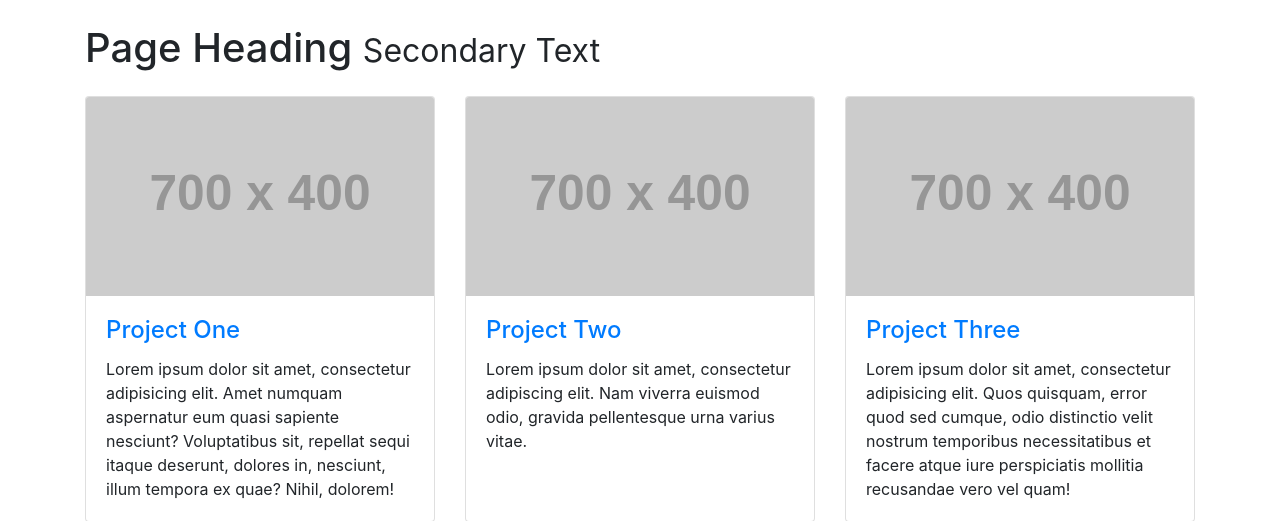
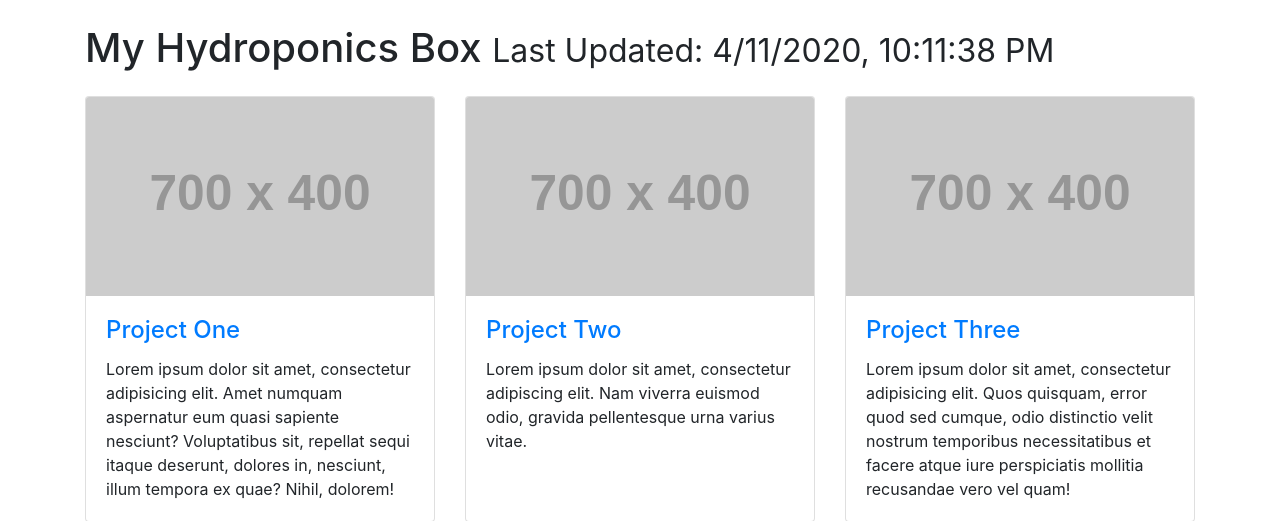
Before and after one commit to phadjian/hydroponics, a Flask app: page / in a window 1280 px wide. Shown: the top 521 px of the page. Run offline with Flask 2, Linux system fonts and the light colour scheme; grey boxes labelled with a size stand in for pictures from a placeholder-image service; some libraries are stand-ins or nearby versions.

Commit message:
changing content

```diff
--- a/webapp/templates/newPage.html
+++ b/webapp/templates/newPage.html
@@ -3,35 +3,20 @@
 <head>
     <meta charset="utf-8">
     <meta name="viewport" content="width=device-width, initial-scale=1, shrink-to-fit=no">
-    <title>Basic Bootstrap Template</title>
+    <title>Hydroponics System Info</title>
     <!-- Bootstrap CSS file -->
     <link rel="stylesheet" href="https://stackpath.bootstrapcdn.com/bootstrap/4.3.1/css/bootstrap.min.css" integrity="sha384-ggOyR0iXCbMQv3Xipma34MD+dH/1fQ784/j6cY/iJTQUOhcWr7x9JvoRxT2MZw1T" crossorigin="anonymous">
 </head>
 <body>
-	<!--
-    <h1>Hello, world!</h1>
-    <div class="container">
-    	<div class="row">
-        	<div class="col-lg-4"><p>Box 1</p></div>
-        	<div class="col-lg-4"><p>Box 2</p></div>
-        	<div class="col-lg-4"><p>Box 3</p></div>
-        	<div class="col-lg-4"><p>Box 4</p></div>
-        	<div class="col-lg-4"><p>Box 5</p></div>
-        	<div class="col-lg-4"><p>Box 6</p></div>
-        	<div class="col-lg-4"><p>Box 7</p></div>
-        	<div class="col-lg-4"><p>Box 8</p></div>
-        	<div class="col-lg-4"><p>Box 9</p></div>
-        	<div class="col-lg-4"><p>Box 10</p></div>
-        	<div class="col-lg-4"><p>Box 11</p></div>
-        	<div class="col-lg-4"><p>Box 12</p></div>
-    	</div>
-    </div>-->
-    <!-- Page Content -->
 <div class="container">
 
   <!-- Page Heading -->
-  <h1 class="my-4">Page Heading
-    <small>Secondary Text</small>
+  <h1 class="my-4">My Hydroponics Box
+    <small>Last Updated: <span id="datetime"></span></small>
+	<script>
+		var dt = new Date();
+		document.getElementById("datetime").innerHTML = dt.toLocaleString();
+	</script>
   </h1>
 
   <div class="row">
```
